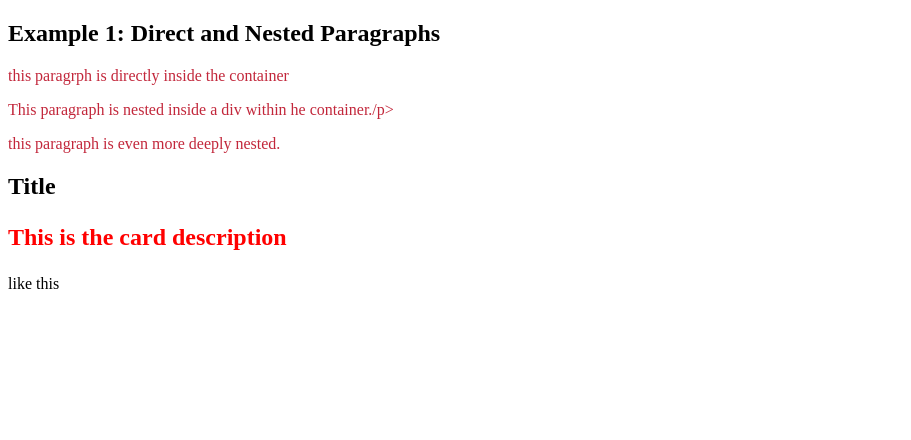
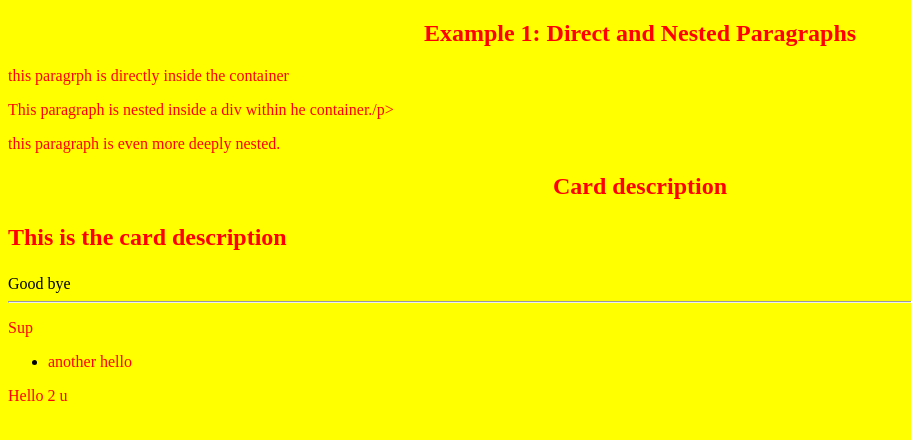
Before and after one commit to divineessiet-maker/CSS_lessons_repo, a plain HTML site: page index.html in a window 1280 px wide. Shown: the whole page, without its empty margins (0-911 px from the left). Drawn offline with Linux system fonts and the light colour scheme.

Commit message:
'updated'

```diff
--- a/index.html
+++ b/index.html
@@ -6,9 +6,9 @@
     <title>Document</title>
     <link rel="stylesheet" href="style.css">
     <style>
-        p{
-            color:rgb(214, 18, 18);
-        }
+        /* p{
+            color:rgb(211, 184, 184); */
+
     </style>
 </head>
 <body>
@@ -24,15 +24,29 @@
     </div>
  </div>
  <div class="card">
-    <h2>Title</h2>
+    <h2>Card description</h2>
     <div class="content">
         <p>This is the card description</p>
-        <span> like this</span>
-
+        <span>Good bye</span>
     </div>
  </div>
 
 
+
+<hr>
+
+<!--CSS Child combinator  -->
+<!-- this css child combinator is represented by the greater-than sign (>)
+ it is used to select elements tha are a disreact childof a specified parent element -->
+<div class="container">
+<p>Sup</p>
+<ul>
+    <li>
+        <p>another hello</p>
+    </li>
+</ul>
+<p>Hello 2 u </p>
+</div>
 
     <!-- Inline CSS (inside the tag) -->
     <!-- <p style="color:rgb(56, 44, 163)">Hello</p> -->
--- a/style.css
+++ b/style.css
@@ -1,5 +1,12 @@
+body{
+    background-color:yellow;
+}
+h2 {
+    text-align: center;
+    color: red;
+}
 .container p{
-    color:rgba(187, 12, 35, 0.89)
+    color:red;
 }
 
 .card .content p{
@@ -7,13 +14,6 @@
     color: red;
 font-weight: bolder;
 }
-p{
-    color: forestgreen
+.container > p, ul li > p{
+    color: red;
 }
-
-#sure{
-    color: purple
-}
-.class{
-    color:red
-}
```
